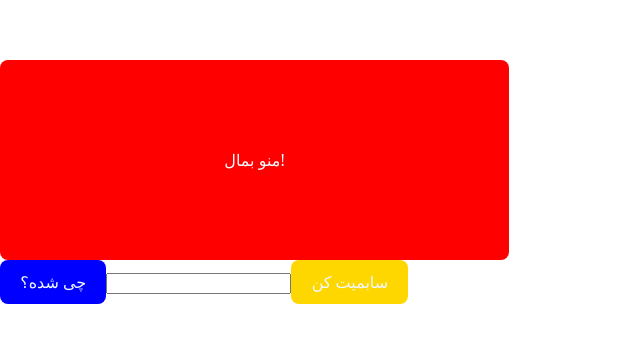
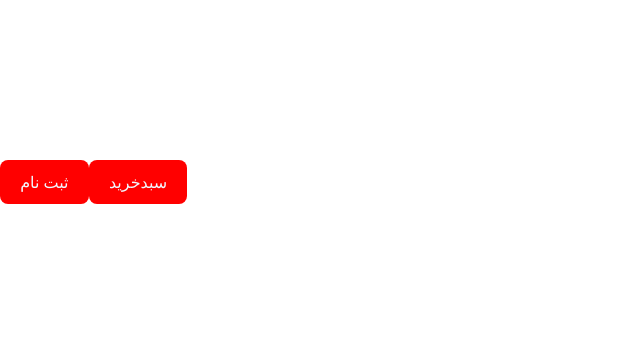
Before and after one commit to GraphiWebAvenue/ReactJS-Practice01, a React (Vite) app: page / in a window 1280 px wide. Shown: the part 218-560 px from the top of the page, without its empty margins (0-640 px from the left). Built offline with nearby package versions, Linux system fonts and the light colour scheme.

Commit message:
Props and add layout folder

```diff
--- a/src/App.jsx
+++ b/src/App.jsx
@@ -1,12 +1,11 @@
-import { Button1, Button2 } from "./components/Buttons/Button";
+import { Button } from "./components/Buttons/Button";
 import { Input } from "./components/Forms/Input";
+import { Header } from "./components/layout/Header";
 
 function App() {
   return (
     <>
-      <Button1></Button1>
-      <Button2></Button2>
-      <Input></Input>
+      <Header></Header>
     </>
   );
 }
--- a/src/components/Buttons/Button.css
+++ b/src/components/Buttons/Button.css
@@ -1,4 +1,4 @@
-button {
-    background-color: blue;
+.btn {
+    background-color: rgb(255, 0, 0);
     color: aliceblue;
 }
--- a/src/components/Buttons/Button.jsx
+++ b/src/components/Buttons/Button.jsx
@@ -1,21 +1,10 @@
 import "./Button.css";
-
-export const Button1 = () => {
-  const myStyle = {
-    width: "100%",
-    height: "200px",
-    backgroundColor: "Red",
-  };
+export const Button = ({ text, bg }) => {
   return (
     <>
-      <button style={myStyle}>منو بمال!</button>
+      <button className="btn" style={{ backgroundColor: bg }}>
+        {text}
+      </button>
     </>
   );
 };
-export const Button2 = () => {
-  return (
-    <>
-      <button>چی شده؟</button>
-    </>
-  );
-};
--- /dev/null
+++ b/src/components/layout/Header.jsx
@@ -0,0 +1,12 @@
+import { Button } from "../Buttons/Button";
+
+export const Header = () => {
+  return (
+    <>
+      <header>
+        <Button text={"ثبت نام"}></Button>
+        <Button text={"سبدخرید"}></Button>
+      </header>
+    </>
+  );
+};
```
